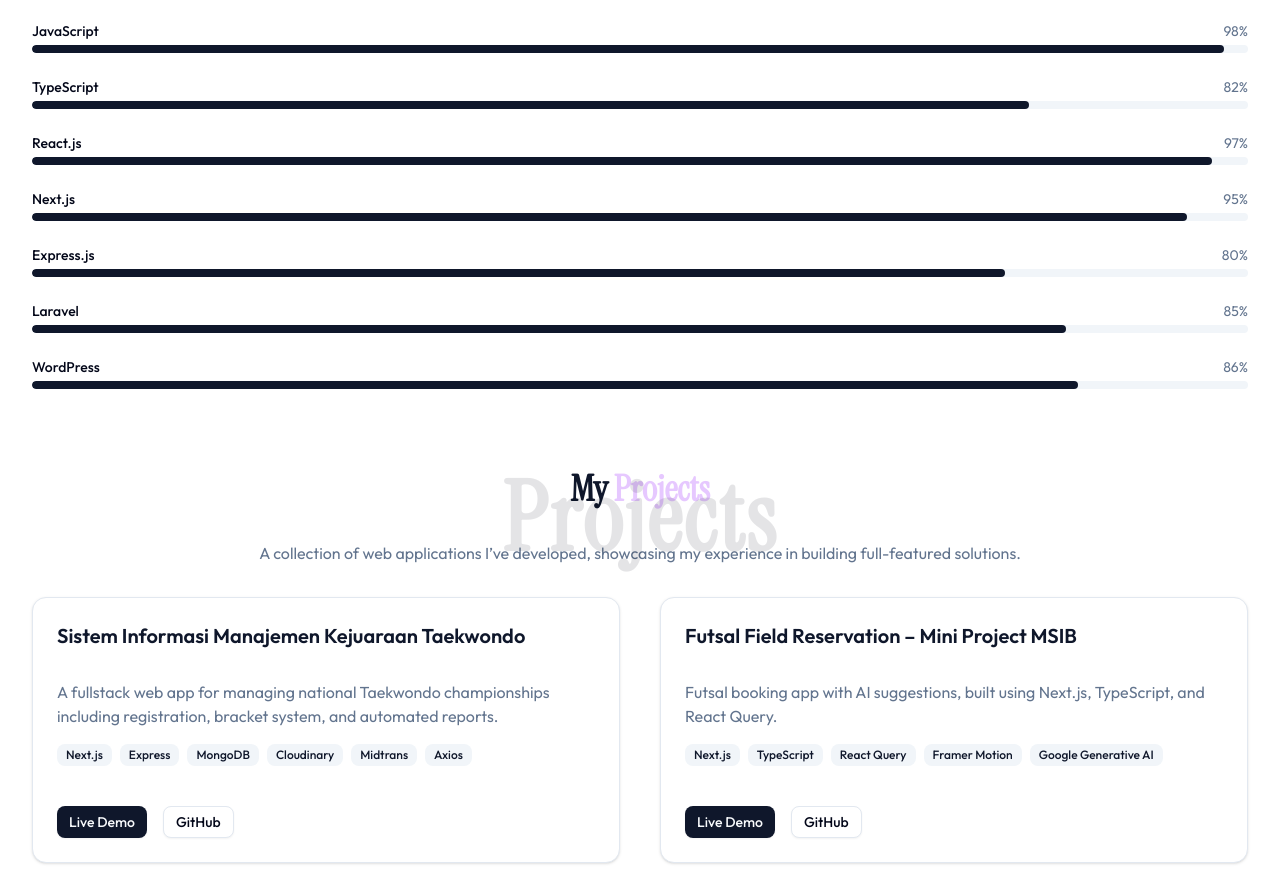
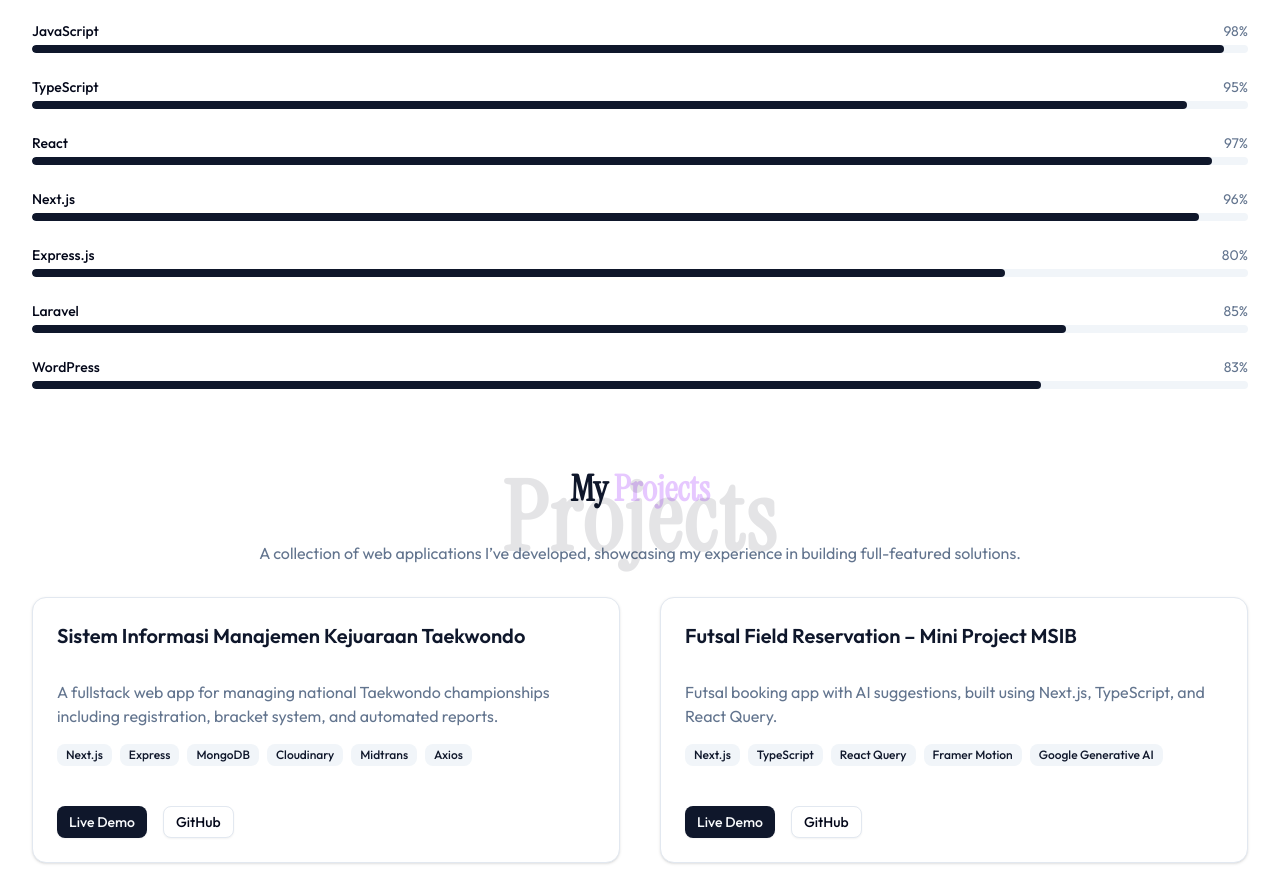
Before and after one commit to almasrzld/portofolio_pribadi, a Next.js app: page / in a window 1280 px wide. Shown: the part 1700-2574 px from the top of the page. Built offline with nearby package versions, Linux system fonts and the light colour scheme.

Commit message:
fix: update skill levels for TypeScript, React, Next.js, and WordPress

```diff
--- a/features/Skill/index.tsx
+++ b/features/Skill/index.tsx
@@ -5,12 +5,12 @@ import { motion } from "motion/react";
 const SkillSectionFeature = () => {
   const SKILLS_ITEMS = [
     { name: "JavaScript", level: 98 },
-    { name: "TypeScript", level: 82 },
-    { name: "React.js", level: 97 },
-    { name: "Next.js", level: 95 },
+    { name: "TypeScript", level: 95 },
+    { name: "React", level: 97 },
+    { name: "Next.js", level: 96 },
     { name: "Express.js", level: 80 },
     { name: "Laravel", level: 85 },
-    { name: "WordPress", level: 86 },
+    { name: "WordPress", level: 83 },
   ];
 
   return (
```
